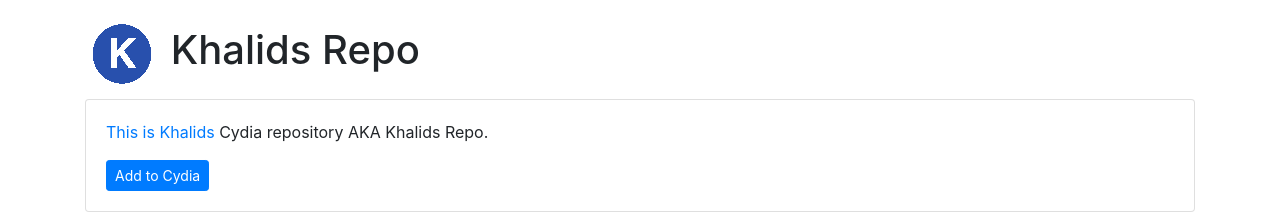
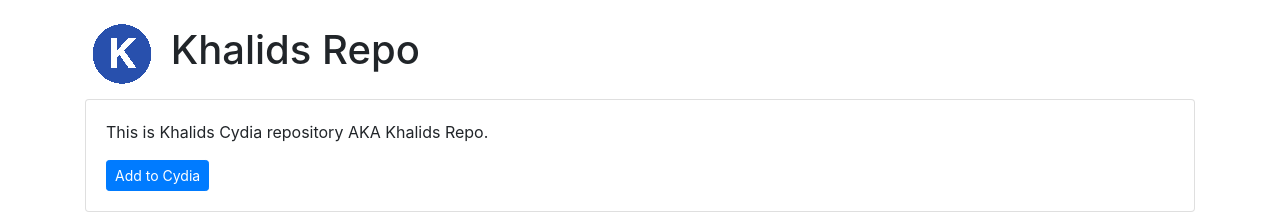
Before and after one commit to KhalidsRepo/KhalidsRepo.github.io, a plain HTML site: page index.html in a window 1280 px wide. Shown: the top 214 px of the page. Drawn offline with nearby package versions, Linux system fonts and the light colour scheme.

Commit message:
Update index.html

```diff
--- a/index.html
+++ b/index.html
@@ -15,7 +15,7 @@
 <div class="container">
 	<div class="card">
 		<div class="card-body">
-			<p><span class="text-primary">This is Khalids</></span class="text-primary"> Cydia repository AKA Khalids Repo.</p>
+			<p><span class="text">This is Khalids</></span class="text-primary"> Cydia repository AKA Khalids Repo.</p>
 			<a class="btn btn-sm btn-primary" href="cydia://url/https://cydia.saurik.com/api/share#?source=https://khalidsrepo.github.io">Add to Cydia</a>
 		</div>
 	</div>
```
